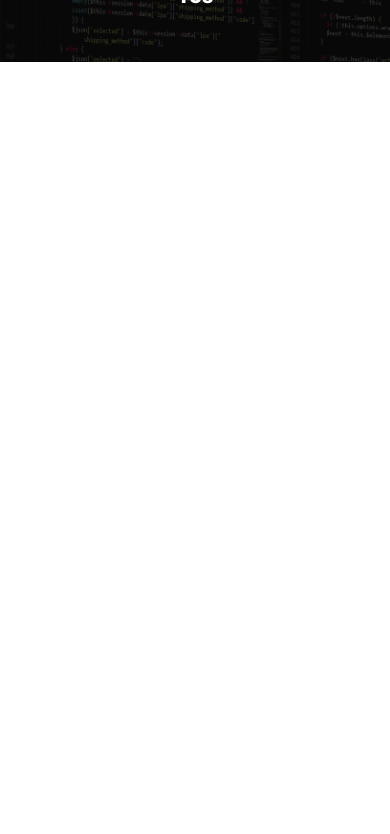
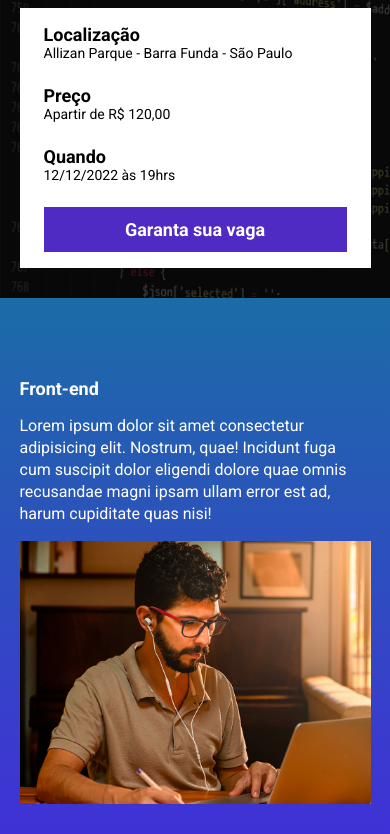
Before and after one commit to lllleao/ebac_tech_talk, a website built with Parcel: page src/index.html in a window 390 px wide. Shown: the part 178-1012 px from the top of the page. Before the commit the page ends 844 px from the top, so only its background shows below. Built offline with nearby package versions, Linux system fonts and the light colour scheme.

Commit message:
criando a contagem regressiva

```diff
--- a/package.json
+++ b/package.json
@@ -2,9 +2,9 @@
   "name": "projetoparcel",
   "version": "1.0.0",
   "description": "",
-  "main": "index.js",
   "scripts": {
     "dev": "parcel src/index.html src/styles/main.scss src/scripts/main.js",
+    "build": "parcel build src/index.html",
     "test": "echo \"Error: no test specified\" && exit 1"
   },
   "keywords": [],
--- a/src/index.html
+++ b/src/index.html
@@ -7,15 +7,72 @@
     <link rel="preconnect" href="https://fonts.googleapis.com">
     <link rel="preconnect" href="https://fonts.gstatic.com" crossorigin>
     <link href="https://fonts.googleapis.com/css2?family=Roboto:wght@400;700;900&display=swap" rel="stylesheet">
+    <link rel="stylesheet" href="https://unpkg.com/aos@next/dist/aos.css" />
     <title>Document</title>
 </head>
 <body>
     <header class="hero">
         <div class="container">
             <img class="hero__logo" src="images/ebac_logo.svg" alt="">
-            <h1 class="hero__text">O maior evento de tecnologia no Brasil começa em 10d 12h 20mn 15s</h1>
+            <h1 class="hero__text">O maior evento de tecnologia no Brasil começa em <span id="contador"></span></h1>
+            <div class="infos-bar">
+                <ul class="infos-bar__infos">
+                    <li class="infos-bar__infos__item">
+                        <b>Localização</b>
+                        Allizan Parque - Barra Funda - São Paulo
+                    </li>
+                    <li class="infos-bar__infos__item">
+                        <b>Preço</b>
+                        Apartir de R$ 120,00
+                    </li>
+                    <li class="infos-bar__infos__item">
+                        <b>Quando</b>
+                        12/12/2022 às 19hrs
+                    </li>
+                </ul>
+                <a href="#" class="button button--primary">
+                    Garanta sua vaga
+                </a>
+            </div>
         </div>
     </header>
+    <section class="event event--frontend">
+        <div class="container" data-aos="fade-right">
+            <div class="event__details">
+                <h2 class="event__details__title">Front-end</h2>
+                <p class="event__details__description">Lorem ipsum dolor sit amet consectetur adipisicing elit. Nostrum, quae! Incidunt fuga cum suscipit dolor eligendi dolore quae omnis recusandae magni ipsam ullam error est ad, harum cupiditate quas nisi!</p>
+            </div>
+            <img class="event__image" src="./images/frontend.png" alt="Front-end">
+        </div>
+    </section>
+    <section class="event event--ui-ux event--left-image">
+        <div class="container" data-aos="fade-left">
+            <div class="event__details">
+                <h2 class="event__details__title">Front-end</h2>
+                <p class="event__details__description">Lorem ipsum dolor sit amet consectetur adipisicing elit. Nostrum, quae! Incidunt fuga cum suscipit dolor eligendi dolore quae omnis recusandae magni ipsam ullam error est ad, harum cupiditate quas nisi!</p>
+            </div>
+            <img class="event__image" src="./images/frontend.png" alt="Front-end">
+        </div>
+    </section>
+    <section class="event event--data-science">
+        <div class="container" data-aos="fade-right">
+            <div class="event__details">
+                <h2 class="event__details__title">Front-end</h2>
+                <p class="event__details__description">Lorem ipsum dolor sit amet consectetur adipisicing elit. Nostrum, quae! Incidunt fuga cum suscipit dolor eligendi dolore quae omnis recusandae magni ipsam ullam error est ad, harum cupiditate quas nisi!</p>
+            </div>
+            <img class="event__image" src="./images/frontend.png" alt="Front-end">
+        </div>
+    </section>
+    <section class="event event--backend event--left-image">
+        <div class="container" data-aos="fade-left">
+            <div class="event__details">
+                <h2 class="event__details__title">Front-end</h2>
+                <p class="event__details__description">Lorem ipsum dolor sit amet consectetur adipisicing elit. Nostrum, quae! Incidunt fuga cum suscipit dolor eligendi dolore quae omnis recusandae magni ipsam ullam error est ad, harum cupiditate quas nisi!</p>
+            </div>
+            <img class="event__image" src="./images/frontend.png" alt="Front-end">
+        </div>
+    </section>
+    <script src="https://unpkg.com/aos@next/dist/aos.js"></script>
     <script src="scripts/main.js"></script>
 </body>
 </html>
--- a/src/scripts/main.js
+++ b/src/scripts/main.js
@@ -1 +1,26 @@
-console.log('Ola')
+document.addEventListener('DOMContentLoaded', function () {
+    AOS.init();
+
+    const dataDoEvento = new Date('Mar 20, 2024 19:00:00')
+    const timeStampDoEvento = dataDoEvento.getTime()
+
+    const ateEvento = setInterval(() => {
+        const agora = new Date()
+        const timeStampAgora = agora.getTime()
+
+        const distanciaEmTimeStamp = timeStampDoEvento - timeStampAgora
+
+        const diasAteEvento = Math.floor(distanciaEmTimeStamp / (1000 * 60 * 60 * 24))
+        const horasAteEvento = Math.floor((distanciaEmTimeStamp % (1000 * 60 * 60 * 24)) / (1000 * 60 * 60))
+        const minutosAteEvento = Math.floor((distanciaEmTimeStamp % (1000 * 60 * 60)) / (1000 * 60))
+        const segundosAteEvento = Math.floor((distanciaEmTimeStamp % (1000 * 60)) / (1000))
+
+        document.getElementById('contador').innerHTML = `${diasAteEvento}d ${horasAteEvento}h ${minutosAteEvento}m ${segundosAteEvento}s`
+
+        if (distanciaEmTimeStamp < 0) {
+            clearInterval(ateEvento)
+            document.getElementById('contador').innerHTML = 'Evento expirado'
+        }
+
+    }, 1000)
+})
--- /dev/null
+++ b/src/styles/_event.scss
@@ -0,0 +1,61 @@
+@use 'variables';
+
+.event {
+    padding: 80px 0;
+
+    &--frontend {
+        background-image: linear-gradient(variables.$blue1, variables.$blue2);
+    }
+
+    &--ui-ux {
+        background-image: linear-gradient(variables.$blue2, variables.$pink);
+    }
+
+    &--data-science {
+        background-image: linear-gradient(variables.$pink, variables.$yellow);
+    }
+
+    &--backend {
+        background-image: linear-gradient(variables.$yellow, variables.$pink);
+    }
+
+    &--left-image {
+        .container {
+            flex-direction: row-reverse;
+        }
+    }
+
+    .container {
+        display: flex;
+        gap: 40px;
+    }
+
+    &__details {
+
+        &__title {
+            font-size: 18px;
+            font-weight: 700;
+        }
+
+        &__description {
+            line-height: 22px;
+            margin-top: 16px;
+        }
+    }
+
+    &__image {
+        max-width: 360px;
+        width: 100%;
+    }
+
+    @media (max-width: 640px) {
+        .container {
+            display: block;
+        }
+
+        &__details {
+            margin-right: 0;
+            margin-bottom: 16px;
+        }
+    }
+}
--- a/src/styles/_hero.scss
+++ b/src/styles/_hero.scss
@@ -1,3 +1,5 @@
+@use 'variables';
+
 .hero {
     background: url(../images/fundo.png);
     padding-top: 64px;
@@ -18,7 +20,7 @@
         width: 100%;
         height: 100%;
         position: absolute;
-        background-color: #000;
+        background-color: variables.$secondaryTextColor;
         opacity: .7;
     }
 
--- /dev/null
+++ b/src/styles/_variables.scss
@@ -0,0 +1,8 @@
+$textColor: #fff;
+$secondaryTextColor: #000;
+
+$blue1: #1B6CA7;
+$blue2: #442BDB;
+$pink: #89223b;
+$yellow: #9c791d;
+$purple: #4f2ac3;
--- /dev/null
+++ b/src/styles/components/_button.scss
@@ -0,0 +1,25 @@
+@use '../variables';
+
+.button {
+    font-size: 18px;
+    padding: 12px;
+    font-weight: bold;
+    text-decoration: none;
+    text-align: center;
+    white-space: nowrap;
+
+    &--primary {
+        color: variables.$textColor;
+        background-color: variables.$purple;
+    }
+
+    @media (max-width: 1024px) {
+        display: flex;
+        align-items: center;
+    }
+
+    @media (max-width: 640px) {
+        display: block;
+        width: 100%;
+    }
+}
--- /dev/null
+++ b/src/styles/components/_infos-bar.scss
@@ -0,0 +1,38 @@
+@use '../variables';
+
+.infos-bar {
+    padding: 16px 24px;
+    background-color: variables.$textColor;
+    display: flex;
+    justify-content: space-between;
+
+    &__infos {
+        display: flex;
+        gap: 40px;
+        &__item {
+            color: variables.$secondaryTextColor;
+            font-size: 14px;
+            b {
+                display: block;
+                font-size: 18px;
+                color: variables.$secondaryTextColor;
+            }
+        }
+    }
+
+    @media (max-width: 1023px) {
+        &__infos {
+            gap: 16px;
+        }
+    }
+
+    @media (max-width: 640px) {
+        display: block;
+
+        &__infos {
+            flex-direction: column;
+            gap: 24px;
+            margin-bottom: 24px;
+        }
+    }
+}
--- a/src/styles/main.scss
+++ b/src/styles/main.scss
@@ -1,11 +1,16 @@
 @use 'hero';
+@use 'components/infos-bar';
+@use 'components/button';
+@use 'event';
+@use 'variables';
 
 * {
     margin: 0;
     padding: 0;
     box-sizing: border-box;
     font-family: Roboto, sans-serif;
-    color: #fff;
+    color: variables.$textColor;
+    list-style: none;
 }
 
 .container {
```
